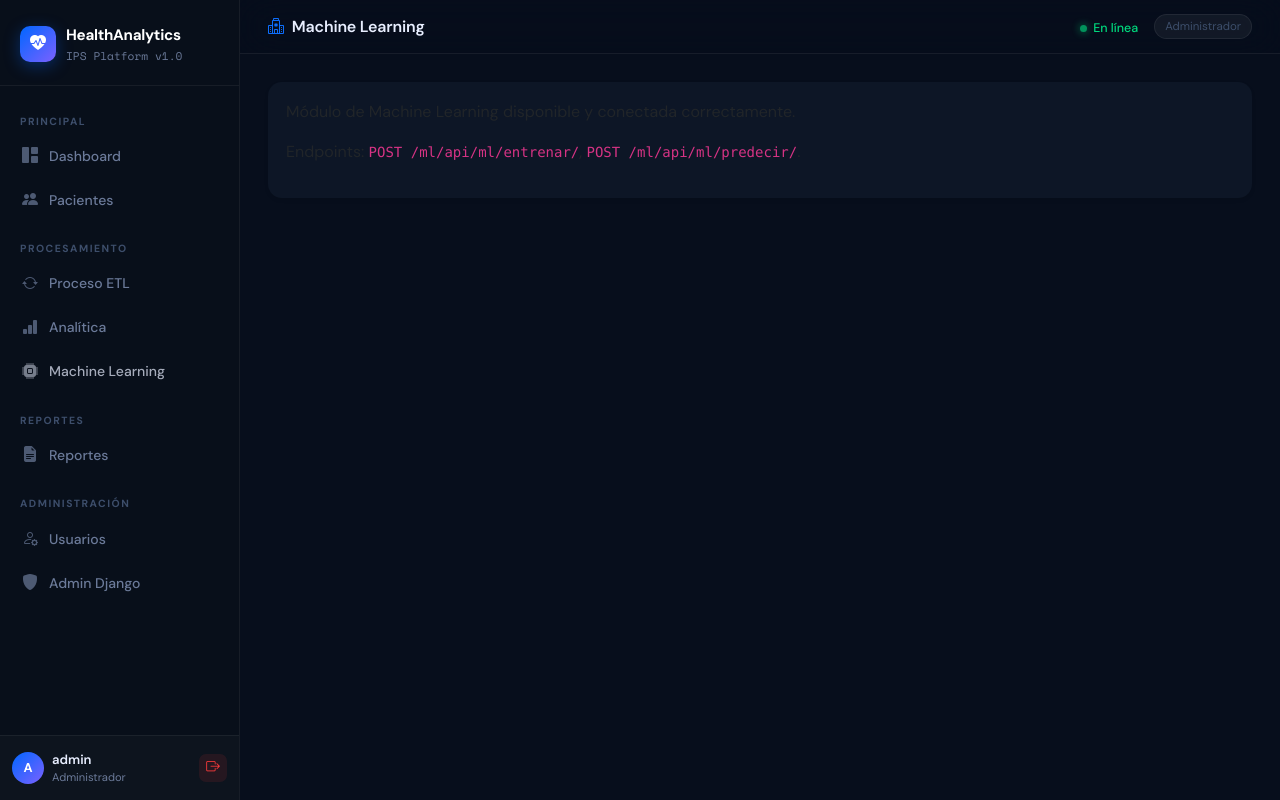
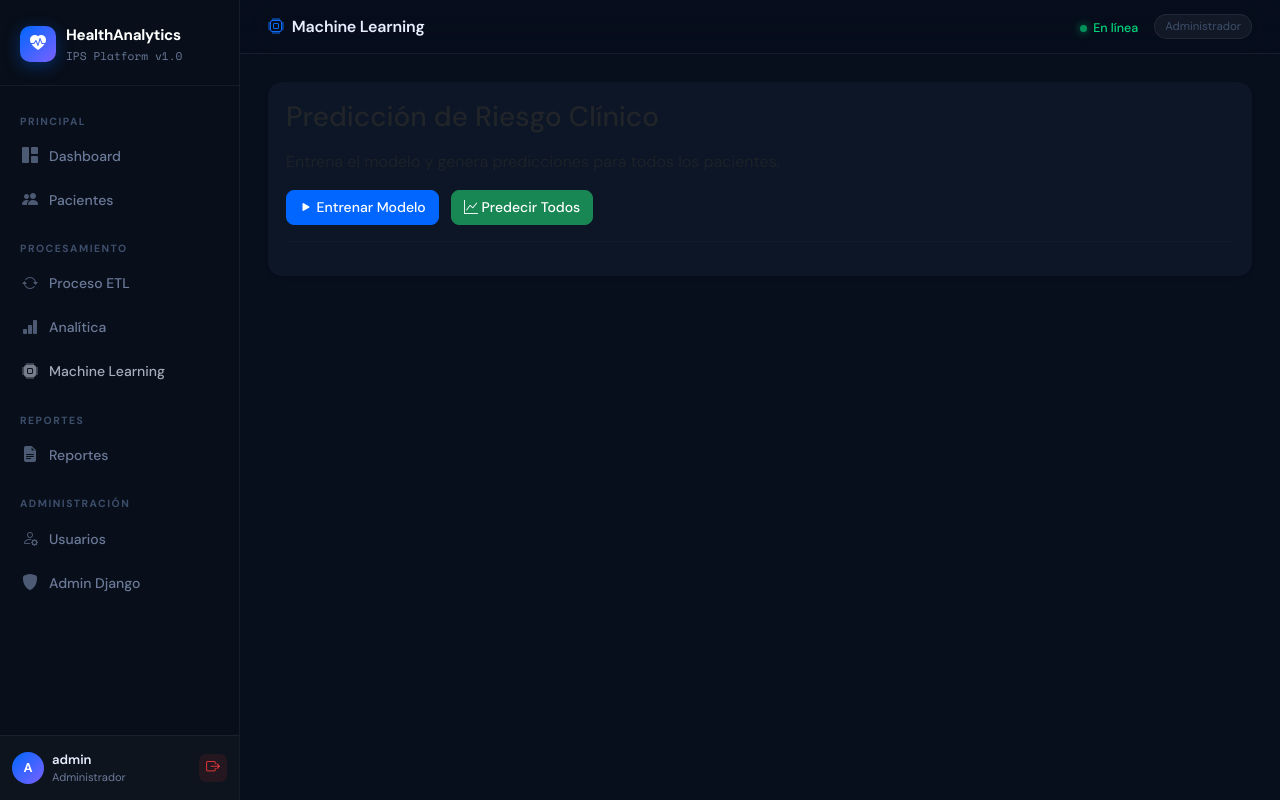
Before and after one commit to yeris01/HealthAnalytics_IPS_, a Django app: page /ml/ in a window 1280 px wide. Run offline with Django 5.2, Linux system fonts and the light colour scheme; a user stored in the database is signed in.

Commit message:
arregle los botones de machine learning

```diff
--- a/ml/views.py
+++ b/ml/views.py
@@ -5,25 +5,94 @@ from rest_framework.permissions import IsAuthenticated
 from rest_framework.response import Response
 from etl.models import Paciente
 
+
 @login_required
 def index(request):
     return render(request, 'ml/index.html')
 
+
+# ==========================
+# ENTRENAR MODELO
+# ==========================
+
 @api_view(['POST'])
 @permission_classes([IsAuthenticated])
 def entrenar(request):
+
     from ml_engine import entrenar_modelo
-    tipo = request.data.get('tipo_modelo', 'random_forest')
-    return Response(entrenar_modelo(tipo_modelo=tipo))
+
+    tipo = request.data.get("tipo_modelo", "random_forest")
+
+    try:
+
+        resultado = entrenar_modelo(tipo_modelo=tipo)
+
+        return Response(resultado)
+
+    except Exception as e:
+
+        return Response({
+            "error": True,
+            "mensaje": str(e)
+        }, status=500)
+
+
+# ==========================
+# PREDECIR UN PACIENTE
+# ==========================
 
 @api_view(['POST'])
 @permission_classes([IsAuthenticated])
 def predecir(request):
+
     from ml_engine import predecir_paciente
-    return Response(predecir_paciente(request.data))
+
+    try:
+
+        resultado = predecir_paciente(request.data)
+
+        return Response(resultado)
+
+    except Exception as e:
+
+        return Response({
+            "error": True,
+            "mensaje": str(e)
+        }, status=500)
+
+
+# ==========================
+# PREDECIR TODOS
+# ==========================
 
 @api_view(['POST'])
 @permission_classes([IsAuthenticated])
 def predecir_todos(request):
+
     from ml_engine import predecir_todos_pacientes
-    return Response({'actualizados': predecir_todos_pacientes(), 'total_pacientes': Paciente.objects.count()})
+
+    try:
+
+        actualizados = predecir_todos_pacientes()
+
+        total = Paciente.objects.count()
+
+        return Response({
+
+            "mensaje": "Predicciones realizadas correctamente.",
+
+            "pacientes_procesados": total,
+
+            "predicciones_guardadas": actualizados
+
+        })
+
+    except Exception as e:
+
+        return Response({
+
+            "error": True,
+
+            "mensaje": str(e)
+
+        }, status=500)
--- a/templates/ml/index.html
+++ b/templates/ml/index.html
@@ -1,6 +1,262 @@
 {% extends 'base.html' %}
+
 {% block title %}Machine Learning - HealthAnalytics IPS{% endblock %}
-{% block page_title %}<i class="bi bi-hospital me-2 text-primary"></i>Machine Learning{% endblock %}
+
+{% block page_title %}
+<i class="bi bi-cpu me-2 text-primary"></i>Machine Learning
+{% endblock %}
+
 {% block content %}
-<div class="card shadow-sm border-0"><div class="card-body"><p class="mb-0">Módulo de Machine Learning disponible y conectada correctamente.</p><p class="mt-3">Endpoints: <code>POST /ml/api/ml/entrenar/</code>, <code>POST /ml/api/ml/predecir/</code>.</p></div></div>
+
+<div class="card shadow-sm border-0">
+    <div class="card-body">
+
+        <h3 class="mb-3">Predicción de Riesgo Clínico</h3>
+
+        <p class="text-muted">
+            Entrena el modelo y genera predicciones para todos los pacientes.
+        </p>
+
+        <button id="btnEntrenar" class="btn btn-primary">
+            <i class="bi bi-play-fill"></i>
+            Entrenar Modelo
+        </button>
+
+        <button id="btnPredecir" class="btn btn-success ms-2">
+            <i class="bi bi-graph-up"></i>
+            Predecir Todos
+        </button>
+
+        <hr>
+
+        <div id="resultado"></div>
+
+    </div>
+</div>
+
+<script>
+
+function getCookie(name) {
+    let cookieValue = null;
+
+    if (document.cookie && document.cookie !== '') {
+
+        const cookies = document.cookie.split(';');
+
+        for (let i = 0; i < cookies.length; i++) {
+
+            const cookie = cookies[i].trim();
+
+            if (cookie.substring(0, name.length + 1) === (name + '=')) {
+
+                cookieValue = decodeURIComponent(
+                    cookie.substring(name.length + 1)
+                );
+
+                break;
+            }
+        }
+    }
+
+    return cookieValue;
+}
+
+const csrftoken = getCookie('csrftoken');
+
+const resultado = document.getElementById('resultado');
+
+
+// ===============================
+// ENTRENAR MODELO
+// ===============================
+
+document.getElementById('btnEntrenar').onclick = async () => {
+
+    resultado.innerHTML = `
+    <div class="alert alert-warning">
+        ⏳ Entrenando el modelo...
+    </div>
+    `;
+
+    try {
+
+        const respuesta = await fetch('/ml/api/ml/entrenar/', {
+
+            method: 'POST',
+
+            headers: {
+                'Content-Type': 'application/json',
+                'X-CSRFToken': csrftoken
+            },
+
+            body: JSON.stringify({
+                tipo_modelo: 'random_forest'
+            })
+
+        });
+
+        const data = await respuesta.json();
+
+        resultado.innerHTML = `
+
+        <div class="card border-success shadow-sm">
+
+            <div class="card-header bg-success text-white">
+                Modelo entrenado correctamente
+            </div>
+
+            <div class="card-body">
+
+                <table class="table table-bordered">
+
+                    <tr>
+                        <th>Modelo</th>
+                        <td>${data.tipo_modelo}</td>
+                    </tr>
+
+                    <tr>
+                        <th>Accuracy</th>
+                        <td>${(data.accuracy*100).toFixed(2)}%</td>
+                    </tr>
+
+                    <tr>
+                        <th>Precision</th>
+                        <td>${(data.precision*100).toFixed(2)}%</td>
+                    </tr>
+
+                    <tr>
+                        <th>Recall</th>
+                        <td>${(data.recall*100).toFixed(2)}%</td>
+                    </tr>
+
+                    <tr>
+                        <th>F1 Score</th>
+                        <td>${(data.f1_score*100).toFixed(2)}%</td>
+                    </tr>
+
+                    <tr>
+                        <th>Pacientes entrenamiento</th>
+                        <td>${data.total_entrenamiento}</td>
+                    </tr>
+
+                    <tr>
+                        <th>Pacientes prueba</th>
+                        <td>${data.total_prueba}</td>
+                    </tr>
+
+                </table>
+
+                <h5 class="mt-4">Importancia de Variables</h5>
+
+                <table class="table table-striped">
+
+                    <thead>
+
+                        <tr>
+                            <th>Variable</th>
+                            <th>Importancia</th>
+                        </tr>
+
+                    </thead>
+
+                    <tbody>
+
+                    ${Object.entries(data.importancia_features).map(([k,v]) => `
+                        <tr>
+                            <td>${k}</td>
+                            <td>${(v*100).toFixed(2)}%</td>
+                        </tr>
+                    `).join('')}
+
+                    </tbody>
+
+                </table>
+
+            </div>
+
+        </div>
+
+        `;
+
+    } catch (error) {
+
+        resultado.innerHTML = `
+        <div class="alert alert-danger">
+            Error al entrenar el modelo.<br>
+            ${error}
+        </div>
+        `;
+
+    }
+
+};
+
+
+
+// ===============================
+// PREDECIR TODOS
+// ===============================
+
+document.getElementById('btnPredecir').onclick = async () => {
+
+    resultado.innerHTML = `
+    <div class="alert alert-warning">
+        ⏳ Generando predicciones...
+    </div>
+    `;
+
+    try {
+
+        const respuesta = await fetch('/ml/api/ml/predecir-todos/', {
+
+            method: 'POST',
+
+            headers: {
+                'Content-Type':'application/json',
+                'X-CSRFToken': csrftoken
+            }
+
+        });
+
+        const data = await respuesta.json();
+
+        resultado.innerHTML = `
+
+        <div class="alert alert-success">
+
+            <h4>Predicciones realizadas correctamente</h4>
+
+            <hr>
+
+            <p><strong>Pacientes procesados:</strong>
+                ${data.pacientes_procesados ?? 'No disponible'}
+            </p>
+
+            <p><strong>Predicciones guardadas:</strong>
+                ${data.predicciones_guardadas ?? 'No disponible'}
+            </p>
+
+            <p>
+                ${data.mensaje ?? ''}
+            </p>
+
+        </div>
+
+        `;
+
+    } catch (error) {
+
+        resultado.innerHTML = `
+        <div class="alert alert-danger">
+            Error al generar las predicciones.<br>
+            ${error}
+        </div>
+        `;
+
+    }
+
+};
+
+</script>
+
 {% endblock %}
```
Also changed, not shown: db.sqlite3, 1 other file.
